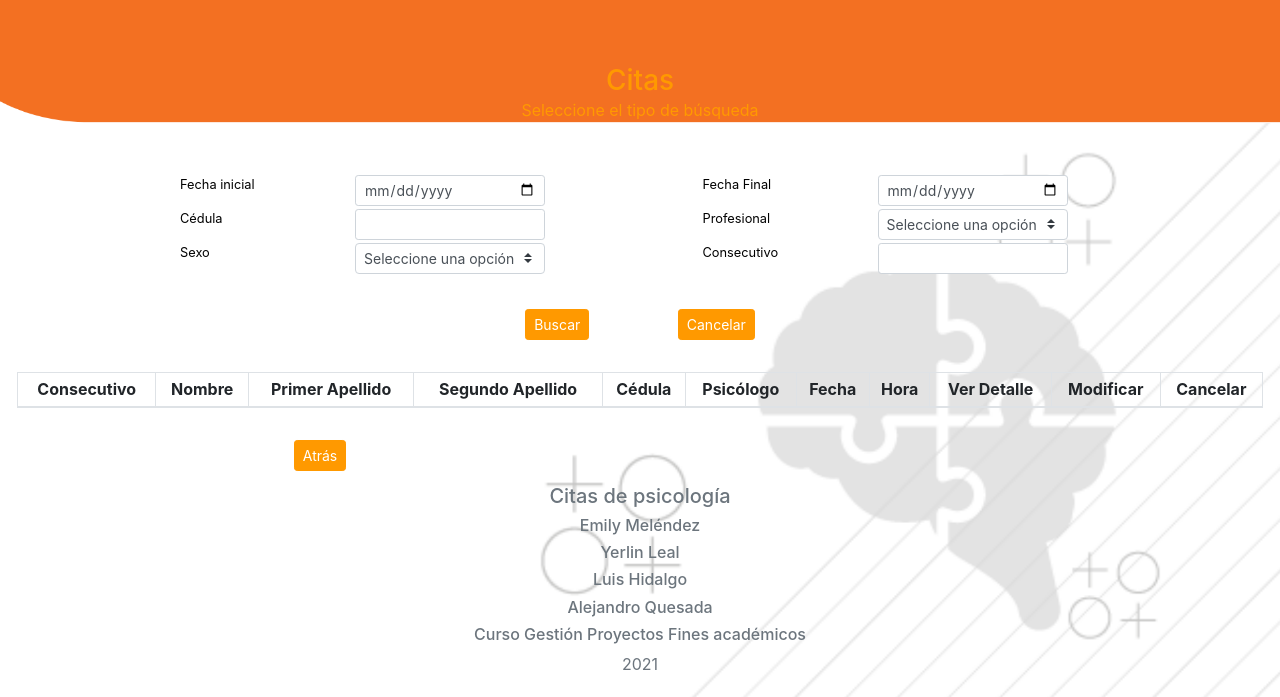
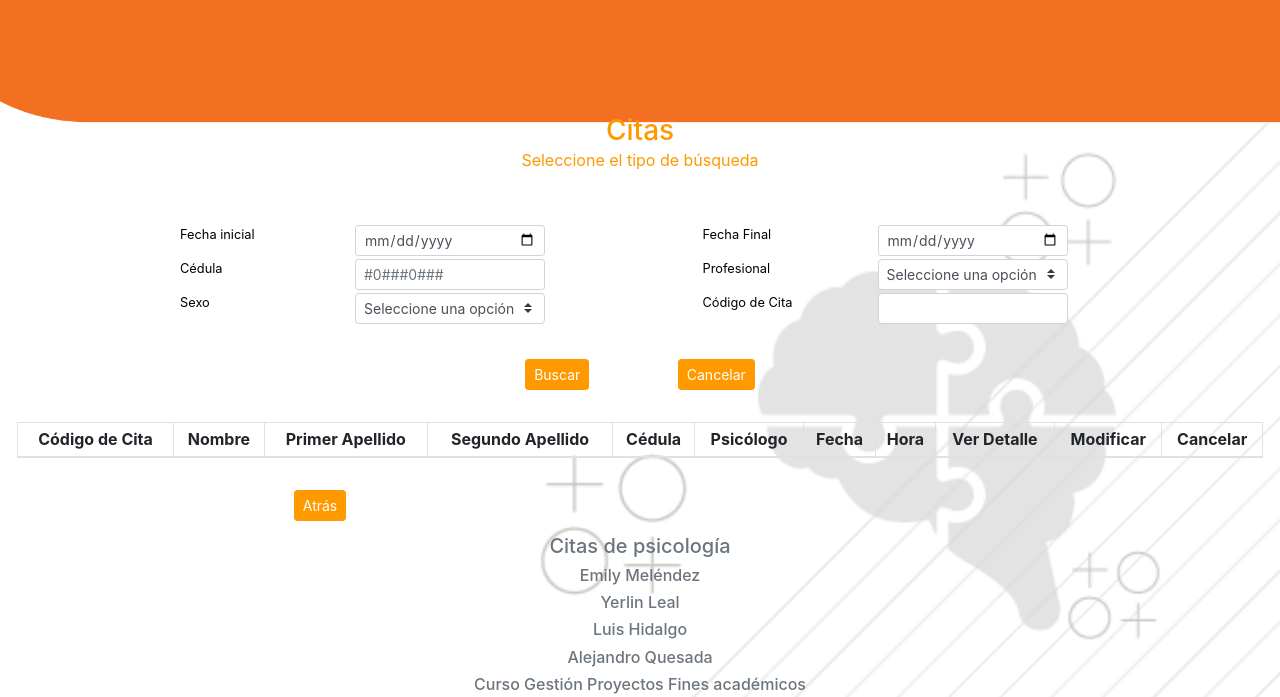
Before and after one commit to emilyNazareth/Grupo1ProyectoCitas, a PHP site: template Desarrollo/CitasPsicologia/view/SearchAppointmentAdministratorView.php in a window 1280 px wide. Shown: the top 697 px of the page. Run offline with PHP 8.4, Linux system fonts and the light colour scheme; the template is opened without the code that fills it, so the values that code supplies are empty; the visitor is signed in with stand-in values (Sample User, id 1); some libraries are stand-ins or nearby versions.

Commit message:
angehange

```diff
--- a/Desarrollo/CitasPsicologia/nbproject/private/private.xml
+++ b/Desarrollo/CitasPsicologia/nbproject/private/private.xml
@@ -3,7 +3,10 @@
     <editor-bookmarks xmlns="http://www.netbeans.org/ns/editor-bookmarks/2" lastBookmarkId="0"/>
     <open-files xmlns="http://www.netbeans.org/ns/projectui-open-files/2">
         <group>
-            <file>file:/C:/xampp/htdocs/public/Grupo1ProyectoCitas/Desarrollo/CitasPsicologia/view/MainFunctionaryRegisterAdministrator.php</file>
+            <file>file:/C:/xampp/htdocs/public/Grupo1ProyectoCitas/Desarrollo/CitasPsicologia/view/SearchAppointmentAdministratorView.php</file>
+            <file>file:/C:/xampp/htdocs/public/Grupo1ProyectoCitas/Desarrollo/CitasPsicologia/view/AppointmentDetailView.php</file>
+            <file>file:/C:/xampp/htdocs/public/Grupo1ProyectoCitas/Desarrollo/CitasPsicologia/public/css/style.css</file>
+            <file>file:/C:/xampp/htdocs/public/Grupo1ProyectoCitas/Desarrollo/CitasPsicologia/view/RegisterProfessionalView.php</file>
         </group>
     </open-files>
 </project-private>
--- a/Desarrollo/CitasPsicologia/public/css/style.css
+++ b/Desarrollo/CitasPsicologia/public/css/style.css
@@ -333,3 +333,9 @@ label.error {
         text-align: left;
     }
 }
+
+textarea{
+    resize:vertical;
+    min-height:95px;
+    max-height:200px;
+}
--- a/Desarrollo/CitasPsicologia/view/AppointmentDetailView.php
+++ b/Desarrollo/CitasPsicologia/view/AppointmentDetailView.php
@@ -15,7 +15,7 @@ include 'public/header.php';
 
                 <!--CONSECUTIVO-->
                 <div class="row appointment-detail">
-                    <label class="col-sm-4 control-label small">Consecutivo:</label>
+                    <label class="col-sm-4 control-label small">Código de Cita:</label>
                     <input class="col-sm-6 form-control form-control-sm appointment-detail-input" id="" disabled />
                 </div>
 
--- a/Desarrollo/CitasPsicologia/view/SearchAppointmentAdministratorView.php
+++ b/Desarrollo/CitasPsicologia/view/SearchAppointmentAdministratorView.php
@@ -3,7 +3,7 @@ include 'public/header.php';
 ?>
 
 <center>
-    <h3 class="titles">Citas</h3>
+    <h3 class="titles" style="margin-top: 50px;">Citas</h3>
     <p class="titles"> Seleccione el tipo de b&uacutesqueda</p>
 </center>
 
@@ -19,7 +19,7 @@ include 'public/header.php';
             <!--IDENTIFICACION-->
             <div class="form-group row scheduleDatesFilter">
                 <label class="col-sm-4 control-label small offset-sm-2" style="color: black" for="identification">C&eacutedula</label>
-                <input onkeypress="return onlyNumbers(event)" type="text" class="col-sm-4 form-control form-control-sm"  id="identification" name="identification" maxlength="9" />
+                <input onkeypress="return onlyNumbers(event)" type="text" class="col-sm-4 form-control form-control-sm"  id="identification" placeholder="#0###0###" name="identification" maxlength="9" />
             </div>
 
             <!--SEXO-->
@@ -59,7 +59,7 @@ include 'public/header.php';
 
             <!--CONSECUTIVO-->
             <div class="form-group row scheduleDatesFilter">
-                <label class="col-sm-4 control-label small offset-sm-1" style="color: black" for="consecutive">Consecutivo</label>
+                <label class="col-sm-4 control-label small offset-sm-1" style="color: black" for="consecutive">Código de Cita</label>
                 <input type="number" class="col-sm-4 form-control form-control-sm" id="consecutive" name="consecutive" />
             </div>
 
@@ -92,7 +92,7 @@ include 'public/header.php';
     <table id="tableID" class="table table-bordered table-striped table-hover table-sm table-responsive-md" style="margin: 2em">
         <thead>
             <tr>
-                <th scope="col">Consecutivo</th>
+                <th scope="col">Código de Cita</th>
                 <th scope="col">Nombre</th>
                 <th scope="col">Primer Apellido</th>
                 <th scope="col">Segundo Apellido</th>
```
Also changed, not shown: Desarrollo/CitasPsicologia/view/RegisterProfessionalView.php (+6 -6 lines).
